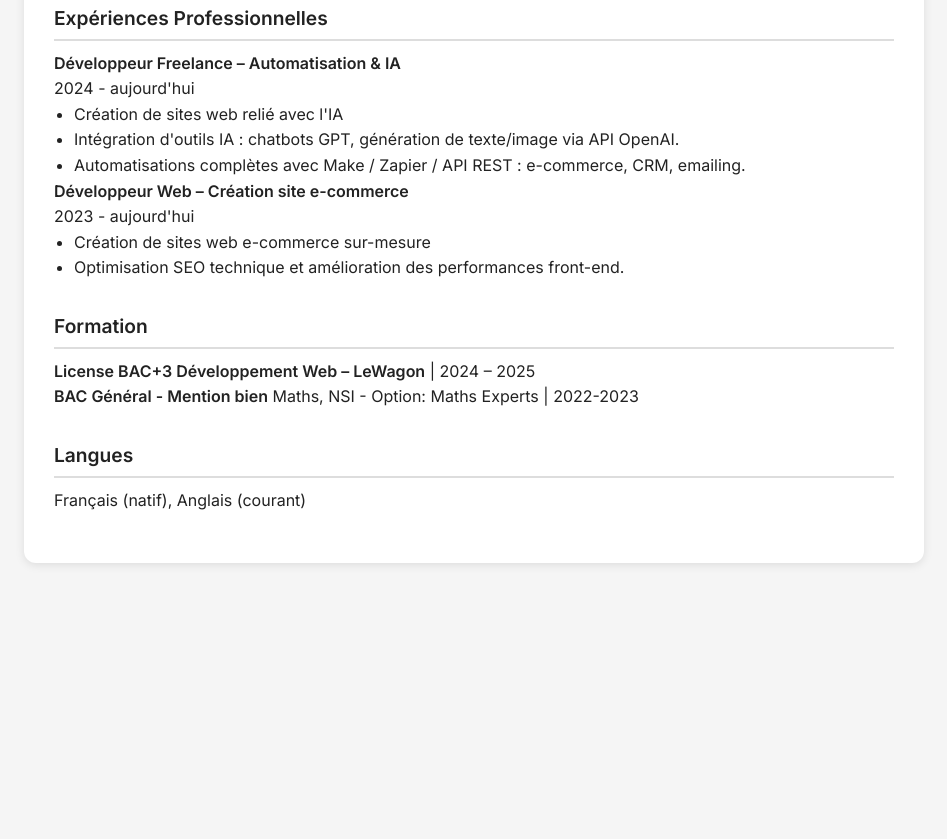
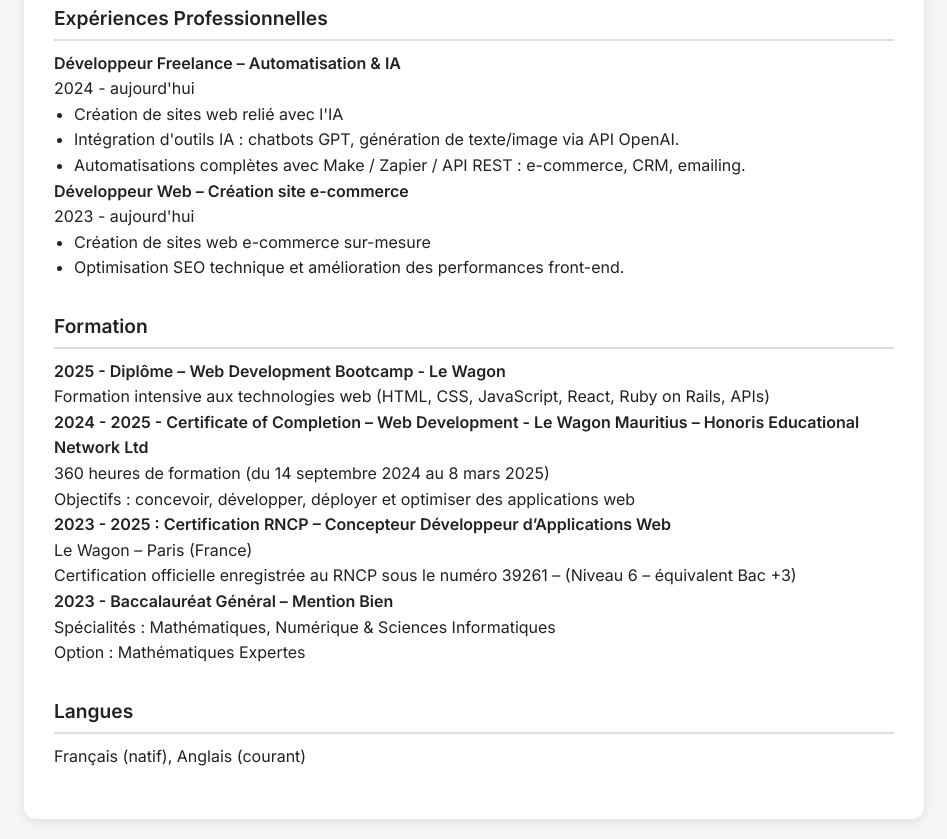
Before and after one commit to Dorian-dsfr/dorian-dsfr.github.io, a plain HTML site: page index.html in a window 1280 px wide. Shown: the part 557-1396 px from the top of the page, without its empty margins (166-1113 px from the left). Before the commit the page ends 1140 px from the top, so only its background shows below. Drawn offline with Linux system fonts and the light colour scheme.

Commit message:
Update index.html

```diff
--- a/index.html
+++ b/index.html
@@ -135,8 +135,20 @@
 
     <section class="section">
       <h2>Formation</h2>
-      <p><strong>License BAC+3 Développement Web – LeWagon</strong>   | 2024 – 2025</p>
-      <p><strong>BAC Général - Mention bien</strong>   Maths, NSI - Option: Maths Experts | 2022-2023</p>
+      <p><strong>2025 - Diplôme – Web Development Bootcamp - Le Wagon</strong></p>
+      <p>Formation intensive aux technologies web (HTML, CSS, JavaScript, React, Ruby on Rails, APIs)</p>
+
+      <p><strong>2024 - 2025 - Certificate of Completion – Web Development - Le Wagon Mauritius – Honoris Educational Network Ltd</strong></p>
+      <p>360 heures de formation (du 14 septembre 2024 au 8 mars 2025)</p>
+      <p>Objectifs : concevoir, développer, déployer et optimiser des applications web</p>
+
+      <p><strong>2023 - 2025 : Certification RNCP – Concepteur Développeur d’Applications Web</strong></p>
+      <p>Le Wagon – Paris (France)</p>
+      <p>Certification officielle enregistrée au RNCP sous le numéro 39261 – (Niveau 6 – équivalent Bac +3)</p>
+
+      <p><strong>2023 - Baccalauréat Général – Mention Bien</strong></p>
+      <p>Spécialités : Mathématiques, Numérique & Sciences Informatiques</p>
+      <p>Option : Mathématiques Expertes</p>
     </section>
 
     <section class="section">
```
